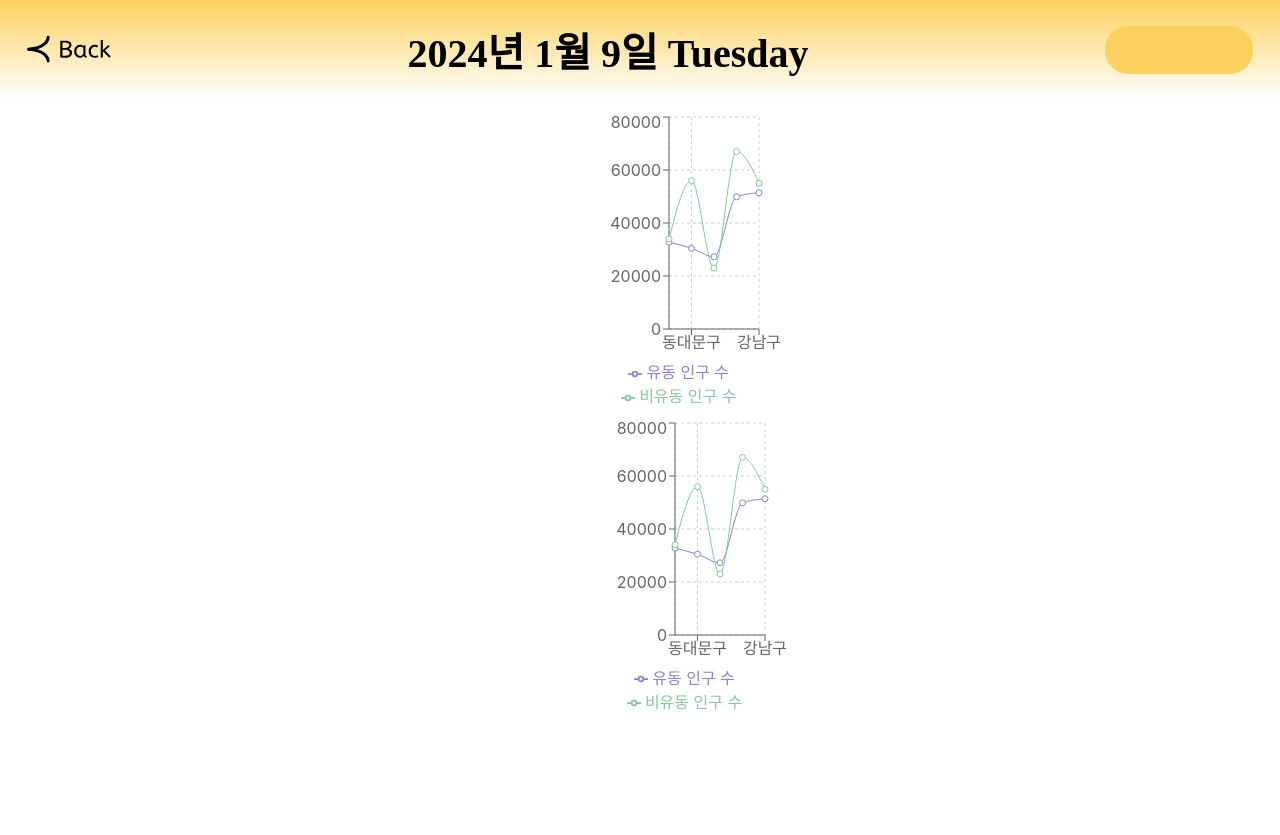
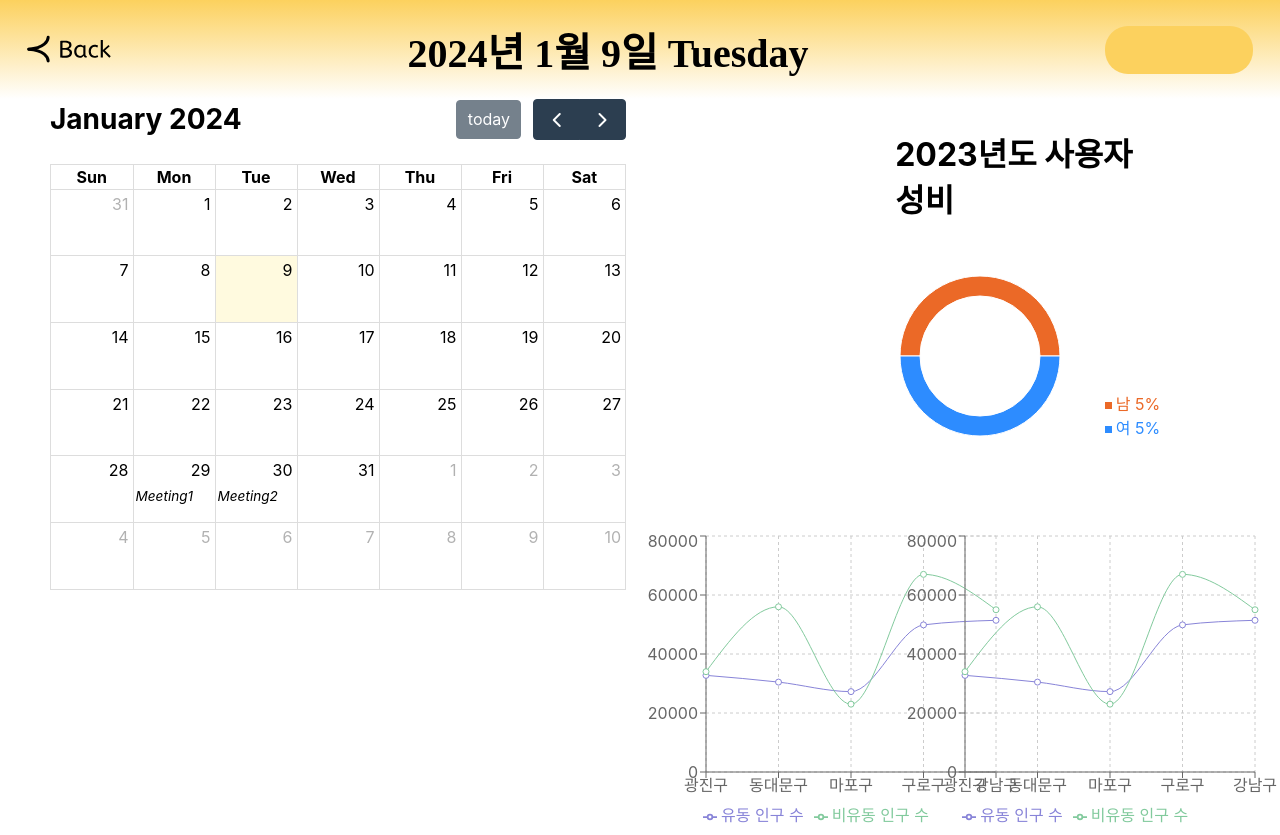
Before and after one commit to dahyunnee/react-posco, a React (Create React App) app in the folder frontend/: page /calendar in a window 1280 px wide. Before the commit the page ends 800 px from the top, so only its background shows below. Built offline with nearby package versions, Linux system fonts and the light colour scheme; a web font is replaced by a local one.

Commit message:
add calendar

```diff
--- a/frontend/package.json
+++ b/frontend/package.json
@@ -5,6 +5,9 @@
   "dependencies": {
     "@emotion/react": "^11.11.3",
     "@emotion/styled": "^11.11.0",
+    "@fullcalendar/core": "^6.1.10",
+    "@fullcalendar/daygrid": "^6.1.10",
+    "@fullcalendar/react": "^6.1.10",
     "@mui/material": "^5.15.3",
     "@redux-devtools/extension": "^3.3.0",
     "@reduxjs/toolkit": "^2.0.1",
--- a/frontend/src/pages/CalendarPage.tsx
+++ b/frontend/src/pages/CalendarPage.tsx
@@ -2,9 +2,13 @@ import React, { useEffect, PureComponent } from "react";
 import { useAppDispatch, useAppSelector } from "../redux/configStore.hooks";
 
 
-import {LineChart, Line, XAxis, YAxis, CartesianGrid, Tooltip, Legend} from 'recharts';
+import {BarChart, Bar, Pie, PieChart, LineChart, Line, XAxis, YAxis, CartesianGrid, Tooltip, Legend} from 'recharts';
 import Header from "../components/common/Header";
 import styled from "styled-components";
+import FullCalendar from "@fullcalendar/react";
+import {EventContentArg} from "@fullcalendar/core";
+import EventApi from '@fullcalendar/react';
+import dayGridPlugin from '@fullcalendar/daygrid';
 // import { useNavigate } from "react-router-dom";
 
 const data = [
@@ -13,8 +17,30 @@ const data = [
     { 군구: '마포구', '유동 인구 수': 27250, '비유동 인구 수': 23000},
     { 군구: '구로구', '유동 인구 수': 49870, '비유동 인구 수': 67000},
     { 군구: '강남구', '유동 인구 수': 51420, '비유동 인구 수': 55000},
-]
+];
+const events = [
+    { title: 'Meeting1', start: new Date('2024-1-29') },
+  	{ title: 'Meeting2', start: new Date('2024-1-30') }
+];
+const manCount = 5;
+const womanCount = 5;
 
+const sexRatioData = [
+{ name: '남', value: manCount, fill: '#EB6927' },
+{ name: '여', value: womanCount, fill: '#2D8CFF' },
+];
+// interface MyEventContentArg {
+//     event: EventApi; // 여기서 EventApi는 FullCalendar에서 제공하는 이벤트 객체의 타입입니다.
+//     // ... EventContentArg에 해당하는 다른 필요한 속성들을 추가합니다.
+//   }
+const renderEventContent=(eventInfo:EventContentArg)=> {
+    const event = eventInfo.event as any;
+    return (
+        <>
+         <i>{event.title}</i>
+        </>
+    )
+}
 export default class CalendarPage extends PureComponent {
    // const users = useAppSelector((state) => state.user.userData);
 
@@ -23,11 +49,53 @@ export default class CalendarPage extends PureComponent {
     render(){
         return(
             <Layout>
-                <Left></Left>
+                <Left style={{marginLeft:"50px"}}>
+                <FullCalendar
+                    plugins={[dayGridPlugin]}
+                    initialView='dayGridMonth'
+                    events={events}
+                    eventContent={renderEventContent}
+                    />
+                </Left>
+                <Right className="rr" style={{flexDirection:"row"}}>
+                    <div style={{display:"flex"}}>
+                        <Left>
+
+                        </Left>
                         <Right>
+                            <div style={{ marginTop: '30px', marginLeft: '10px' }}>
+                                <h1 style={{ marginBottom: '30px' }}>2023년도 사용자 성비</h1>
+                                <PieChart width={280} height={280}>
+                                    <Legend
+                                    height={110}
+                                    layout="vertical"
+                                    verticalAlign="middle"
+                                    align="right"
+                                    iconSize={7}
+                                    payload={[
+                                        { value: `남 ${manCount}%`, type: 'square', color: '#EB6927' },
+                                        { value: `여 ${womanCount}%`, type: 'square', color: '#2D8CFF' },
+                                    ]}
+                                    />
+                                    <Pie
+                                    data={sexRatioData}
+                                    dataKey="value"
+                                    nameKey="name"
+                                    innerRadius={60}
+                                    outerRadius={80}
+                                    cx={80}
+                                    cy={100}
+                                    />
+
+                                    <Tooltip />
+                                </PieChart>
+                            </div>
+                        </Right>
+                    </div>
+                    <div style={{display:"flex"}}>
                     <Left>
                         <LineChart
-                width={200}
+                            width={400}
                             height={300}
                             data={data}
                             margin={{top:5, right:30, left:20, bottom:5}}
@@ -42,7 +110,7 @@ export default class CalendarPage extends PureComponent {
                         </Left>
                         <Right>
                         <LineChart
-                width={200}
+                            width={400}
                             height={300}
                             data={data}
                             margin={{top:5, right:30, left:20, bottom:5}}
@@ -55,6 +123,7 @@ export default class CalendarPage extends PureComponent {
                             <Line type="monotone" dataKey="비유동 인구 수" stroke="#82ca9d"/>
                         </LineChart>
                         </Right>
+                    </div>
                 </Right>
             </Layout>
         )
@@ -72,5 +141,11 @@ const Left = styled.div`
 `;
 const Right = styled.div`
     width:45%;
-    padding:1%
+    // padding:1%;
 `;
+const Up = styled.div`
+
+`;
+const Down = styled.div`
+
+`;
```
Also changed, not shown: 1 other file (tests, documents, lock files or other folders). Lines whose indentation alone changed are shown as unchanged.
